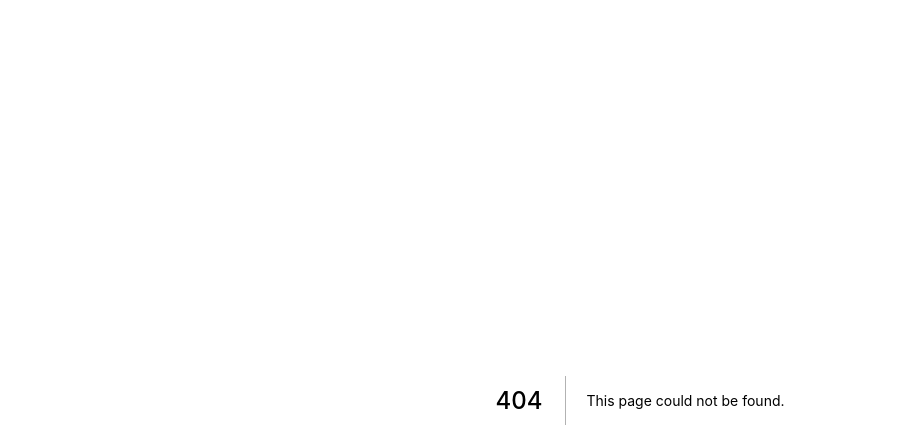
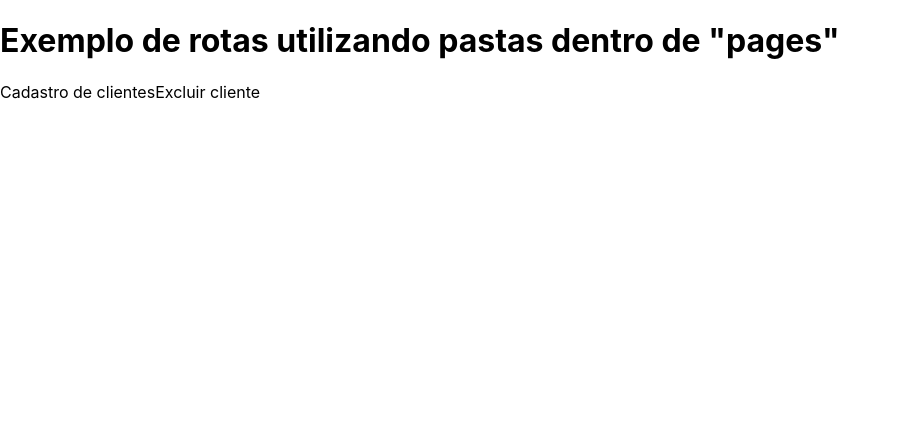
Before and after one commit to HugoLc/masterclass, a Next.js app in the folder fundamentos/: page /clientes in a window 1280 px wide. Before the commit this address had no page. Shown: the top 448 px of the page, without its empty margins (0-899 px from the left). Built offline with nearby package versions, Linux system fonts and the light colour scheme.

Commit message:
exemplo de rotas utilizando pastas dentro de "pages"

```diff
--- /dev/null
+++ b/fundamentos/src/pages/clientes/cadastro.jsx
@@ -0,0 +1,5 @@
+export default function ClientesCadastro(){
+    return <>
+        <h1>Pagina para cadastrar clientes</h1>
+    </>
+}
--- /dev/null
+++ b/fundamentos/src/pages/clientes/excluir.jsx
@@ -0,0 +1,5 @@
+export default function ClientesExcluir() {
+    return <>
+        <h1>Pagina para excluir clientes</h1>
+    </>
+}
--- /dev/null
+++ b/fundamentos/src/pages/clientes/index.jsx
@@ -0,0 +1,9 @@
+import Navegador from "../../components/Navegador"
+
+export default function ClientesIndex(){
+    return <>
+        <h1>Exemplo de rotas utilizando pastas dentro de "pages"</h1>
+        <Navegador destino="/clientes/cadastro" texto="Cadastro de clientes" />
+        <Navegador destino="/clientes/excluir" texto="Excluir cliente"/>
+    </>
+}
--- a/fundamentos/src/pages/index.jsx
+++ b/fundamentos/src/pages/index.jsx
@@ -15,6 +15,7 @@ export default function Inicio(){
             <Navegador destino="/estiloso" texto="Estiloso" corFundo="red" />
             <Navegador destino="/jsx" texto="JSX" corFundo="green" />
             <Navegador destino="/teste" texto="Teste" corFundo="blue" />
+            <Navegador destino="/clientes" texto="Clientes" corFundo="yellow" />
         </>
 
     )
```
